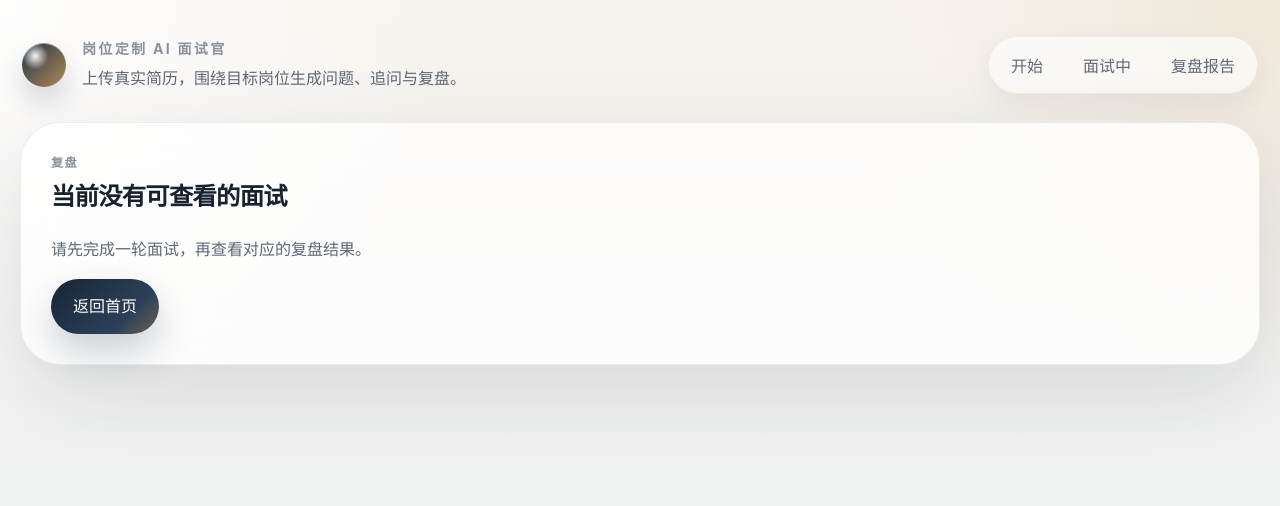
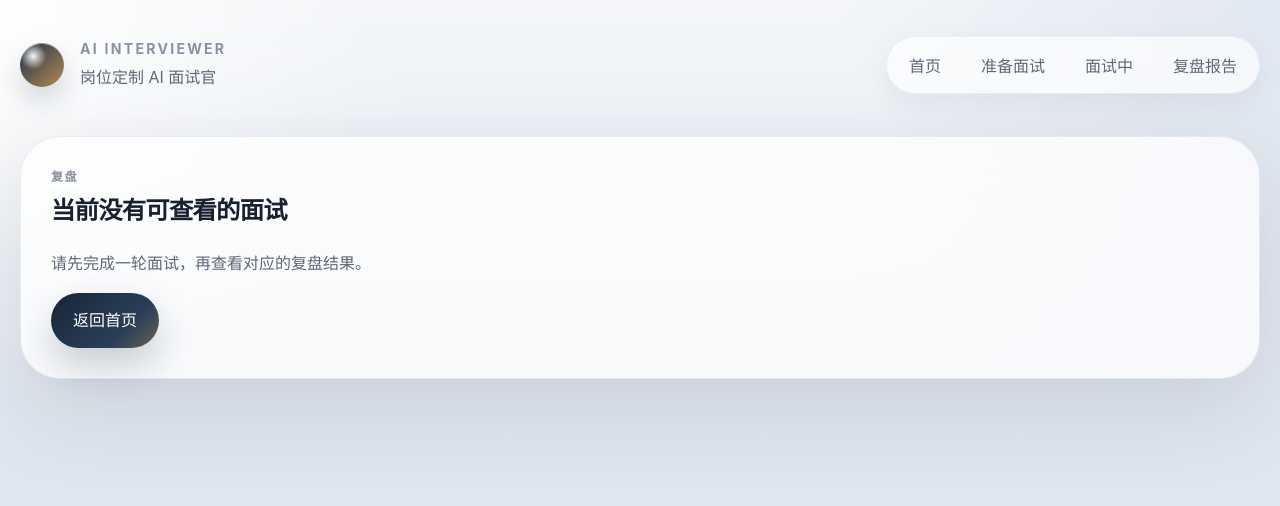
Before and after one commit to mouliu1/ai-interviewer, a Next.js app in the folder frontend/: page /report in a window 1280 px wide. Shown: the top 506 px of the page. Built offline with nearby package versions, Linux system fonts and the light colour scheme.

Commit message:
style: polish shared shell for homepage launch

```diff
--- a/frontend/app/globals.css
+++ b/frontend/app/globals.css
@@ -43,9 +43,9 @@ body {
   font-family: "SF Pro Display", "SF Pro Text", "PingFang SC", "Helvetica Neue", sans-serif;
   color: var(--text-strong);
   background:
-    radial-gradient(circle at top left, rgba(255, 255, 255, 0.92), transparent 28rem),
-    radial-gradient(circle at top right, var(--bg-aurora), transparent 24rem),
-    linear-gradient(180deg, var(--bg-cream), var(--bg-mist));
+    radial-gradient(circle at top left, rgba(255, 255, 255, 0.94), transparent 24rem),
+    radial-gradient(circle at top right, rgba(164, 183, 214, 0.22), transparent 28rem),
+    linear-gradient(180deg, #f4f6f9, #dfe6ef 58%, #e9edf3);
 }
 
 a {
@@ -60,17 +60,22 @@ textarea {
 }
 
 .site-shell {
-  width: min(1240px, calc(100% - 32px));
+  width: min(1320px, calc(100% - 40px));
   margin: 0 auto;
-  padding: 26px 0 56px;
+  padding: 24px 0 56px;
 }
 
 .site-header {
+  position: sticky;
+  top: 0;
+  z-index: 20;
+  margin-bottom: 18px;
+  padding: 12px 0 24px;
+  backdrop-filter: blur(18px);
   display: flex;
   align-items: center;
   justify-content: space-between;
   gap: 20px;
-  padding: 10px 2px 28px;
 }
 
 .brand-block {
@@ -109,7 +114,7 @@ textarea {
   padding: 6px;
   border: 1px solid rgba(24, 33, 47, 0.06);
   border-radius: 999px;
-  background: rgba(255, 255, 255, 0.62);
+  background: rgba(255, 255, 255, 0.68);
   backdrop-filter: blur(24px);
   box-shadow: 0 10px 30px rgba(23, 32, 48, 0.06);
 }
--- a/frontend/app/layout.tsx
+++ b/frontend/app/layout.tsx
@@ -7,8 +7,8 @@ import { NAV_ITEMS } from "@/lib/copy";
 import "./globals.css";
 
 export const metadata: Metadata = {
-  title: "岗位定制 AI 面试官",
-  description: "围绕目标岗位完成简历解析、动态追问与结构化复盘。",
+  title: "AI Interviewer",
+  description: "围绕目标岗位完成准备、模拟面试与结构化复盘。",
 };
 
 export default function RootLayout({
@@ -24,8 +24,8 @@ export default function RootLayout({
             <div className="brand-block">
               <div className="brand-orb" />
               <div>
-                <div className="site-mark">岗位定制 AI 面试官</div>
-                <p className="site-subtitle">上传真实简历，围绕目标岗位生成问题、追问与复盘。</p>
+                <div className="site-mark">AI Interviewer</div>
+                <p className="site-subtitle">岗位定制 AI 面试官</p>
               </div>
             </div>
             <nav className="top-nav">
--- a/frontend/lib/copy.ts
+++ b/frontend/lib/copy.ts
@@ -1,5 +1,6 @@
 export const NAV_ITEMS = [
-  { href: "/", label: "开始" },
+  { href: "/", label: "首页" },
+  { href: "/prepare", label: "准备面试" },
   { href: "/interview", label: "面试中" },
   { href: "/report", label: "复盘报告" },
 ] as const;
```
Also changed, not shown: 1 other file (tests, documents, lock files or other folders).
